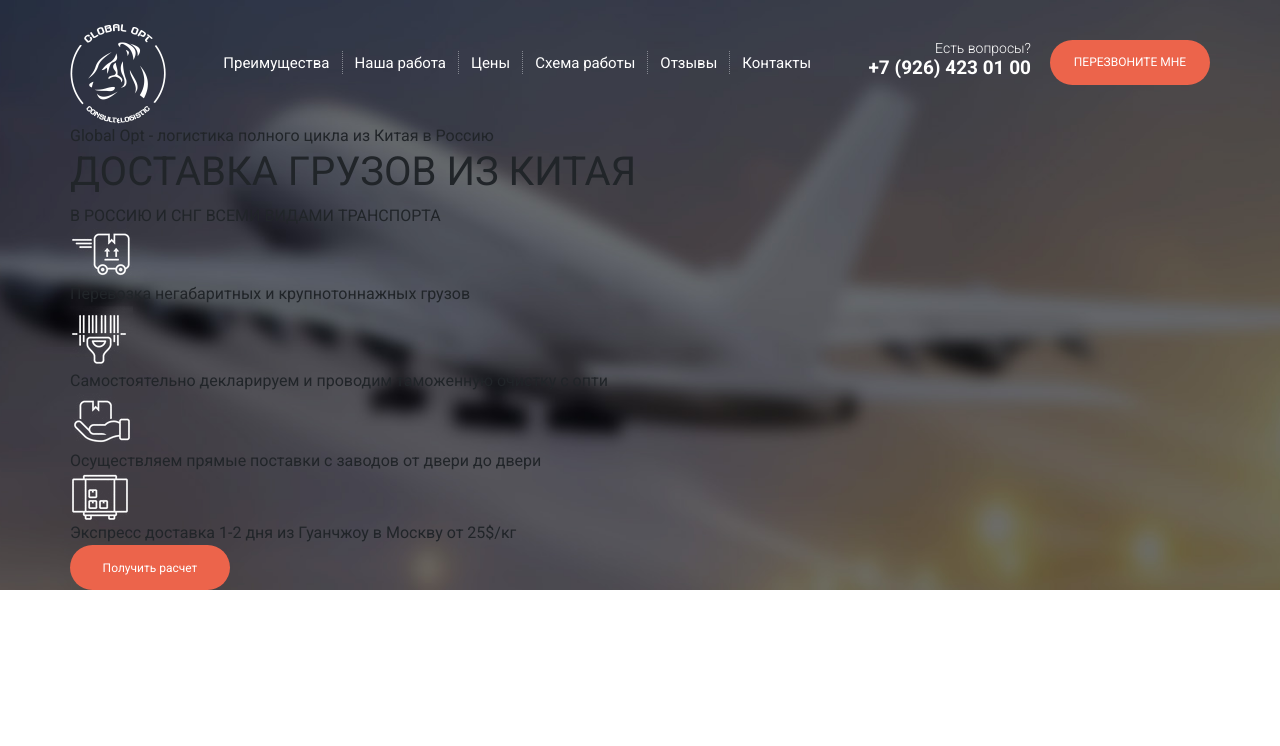
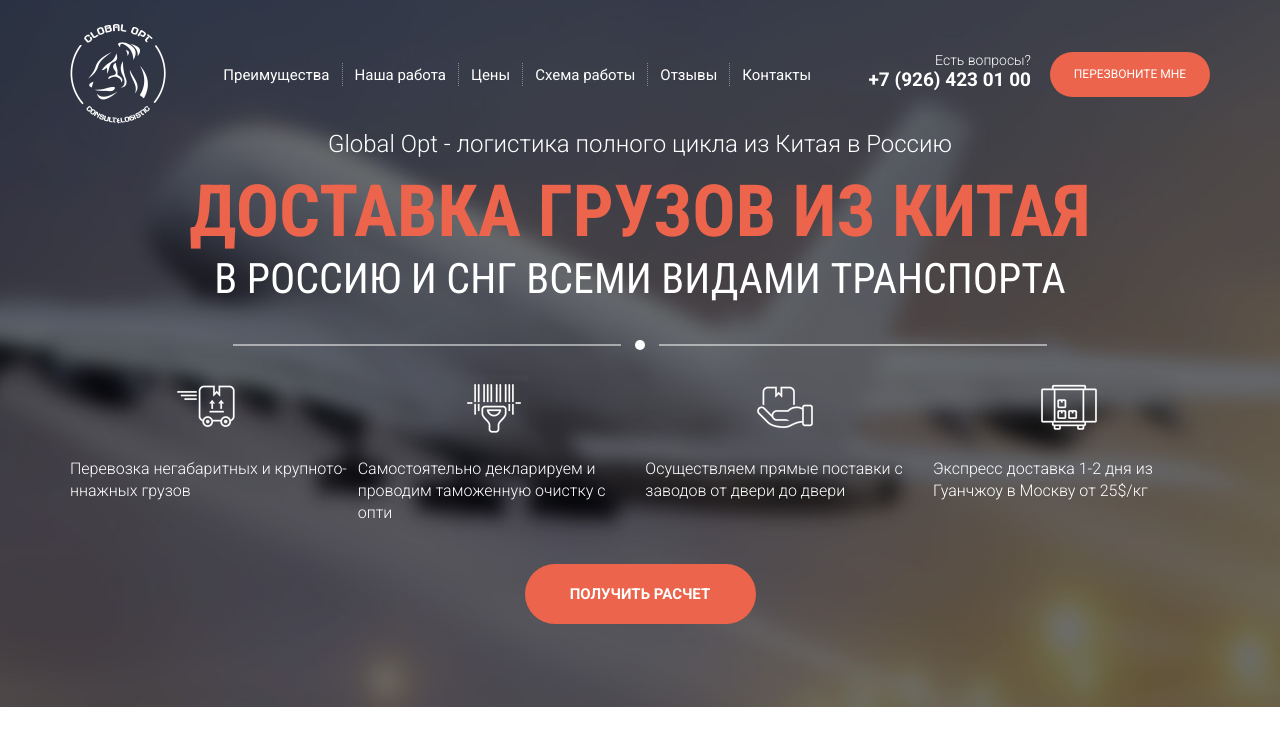
Before and after one commit to TDmitrii78/global-opt, a website: page src/index.html in a window 1280 px wide. Drawn offline with nearby package versions, Linux system fonts and the light colour scheme; files that its build step writes are made by us from their sources; files whose address does not match are found by name.

Commit message:
first screen

```diff
--- a/src/index.html
+++ b/src/index.html
@@ -34,7 +34,7 @@
             </div>
             <div class="promo__subtitle">Global Opt - логистика полного цикла из Китая в Россию</div>
             <h1 class="promo__title">ДОСТАВКА ГРУЗОВ ИЗ КИТАЯ</h1>
-            <div class="promo__dscr">В РОССИЮ И СНГ ВСЕМИ ВИДАМИ ТРАНСПОРТА</div>
+            <div class="promo__title promo__title_white">В РОССИЮ И СНГ ВСЕМИ ВИДАМИ ТРАНСПОРТА</div>
             <div class="promo__dividers"></div>
             <div class="promo__wrapper">
                 <div class="promo__item">
@@ -42,7 +42,7 @@
                         <img src="icons/promo/delivery.png" alt="icon delivery">
                     </div>
                     <div class="promo__text">
-                        Перевозка негабаритных и крупнотоннажных грузов
+                        Перевозка негабаритных и крупното- ннажных грузов
                     </div>
                 </div>
                 <div class="promo__item">
@@ -70,7 +70,7 @@
                     </div>
                 </div>
             </div>
-            <button class="button">Получить расчет</button>
+            <button class="button button_big promo__button">Получить расчет</button>
         </div>
     </section>
 
--- a/src/sass/blocks/_button.scss
+++ b/src/sass/blocks/_button.scss
@@ -1,4 +1,5 @@
 .button {
+    display: block;
     background-color: $base-color;
     width: 160px;
     height: 45px;
@@ -6,7 +7,9 @@
     border: none;
     color: white;
     font-size: 12px;
+    font-weight: 500;
     transition: all 0.3s;
+    text-transform: uppercase;
     &:hover {
         transform: translateY(-3px);
         box-shadow: 0 3px 0 #f12d09;
@@ -15,4 +18,11 @@
         transform: translateY(3px);
         box-shadow: 0 0px 0 #f12d09;
     }
+    &_big {
+        height: 60px;
+        width: 231px;
+        border-radius: 30px;
+        font-size: 15px;
+        font-weight: 700;
+    }
 }
--- a/src/sass/blocks/_header.scss
+++ b/src/sass/blocks/_header.scss
@@ -3,7 +3,6 @@
     align-items: center;
     justify-content: space-between;
     &__logo {
-        margin-top: 24px;
         width: 96px;
         height: 100px;
         img {
--- a/src/sass/blocks/_promo.scss
+++ b/src/sass/blocks/_promo.scss
@@ -1,6 +1,87 @@
 .promo {
+    padding: 24px 0 83px 0;
     background-image: url('../img/background/bg-promo.jpg');
     background-size: cover;
     background-position: center;
     background-repeat: no-repeat;
+    &__subtitle {
+        margin-top: 8px;
+        text-align: center;
+        font-size: 24px;
+        line-height: 24px;
+        color: white;
+        font-weight: 300;
+    }
+    &__title {
+        margin-top: 20px;
+        text-align: center;
+        font-size: 72px;
+        line-height: 72px;
+        color: #ec644b;
+        font-weight: 700;
+        font-family: 'Roboto Condensed';
+        text-transform: uppercase;
+        &_white {
+            margin-top: 10px;
+            font-size: 42px;
+            color: white;
+            font-weight: 500;
+            line-height: 42px;
+        }
+    }
+    &__dividers {
+        margin: 40px auto 0 auto;
+        position: relative;
+        width: 10px;
+        height: 10px;
+        border-radius: 100%;
+        background-color: white;
+        &::after {
+            content: '';
+            display: block;
+            border-bottom: 1px solid white;
+            position: absolute;
+            width: 388px;
+            height: 0px;
+            left: 24px;
+            top: 50%;
+            transform: translateY(-50%);
+        }
+        &::before {
+            content: '';
+            display: block;
+            border-bottom: 1px solid white;
+            position: absolute;
+            width: 388px;
+            height: 0px;
+            top: 50%;
+            transform: translateY(-50%);
+            right: 24px;
+        }
+    }
+    &__wrapper {
+        margin-top: 25px;
+        display: grid;
+        justify-content: space-between;
+        grid-template-columns: repeat(4, auto);
+        grid-template-rows: auto;
+    }
+    &__item {
+        display: grid;
+        grid-template-columns: 277px;
+        grid-template-rows: 63px auto;
+        row-gap: 20px;
+        &-icons {
+            justify-self: center;
+            align-self: center;
+        }
+    }
+    &__text {
+        font-size: 16px;
+        line-height: 22px;
+        color: white;
+    }
+    &__button {
+        margin: 40px auto 0 auto;
+    }
 }
--- a/src/sass/styles.scss
+++ b/src/sass/styles.scss
@@ -5,8 +5,9 @@
 
 * {
     font-family: 'Roboto';
+    font-weight: 300;
 }
-ul {
+ul, h1 {
     margin: 0;
     padding: 0;
 }
@@ -18,3 +19,4 @@ ul {
 @import 'blocks/promo';
 @import 'blocks/header';
 @import 'blocks/button';
+@import 'blocks/title';
```
Also changed, not shown: dist/css/styles.min.css, dist/index.html, src/sass/blocks/_title.scss (added).
